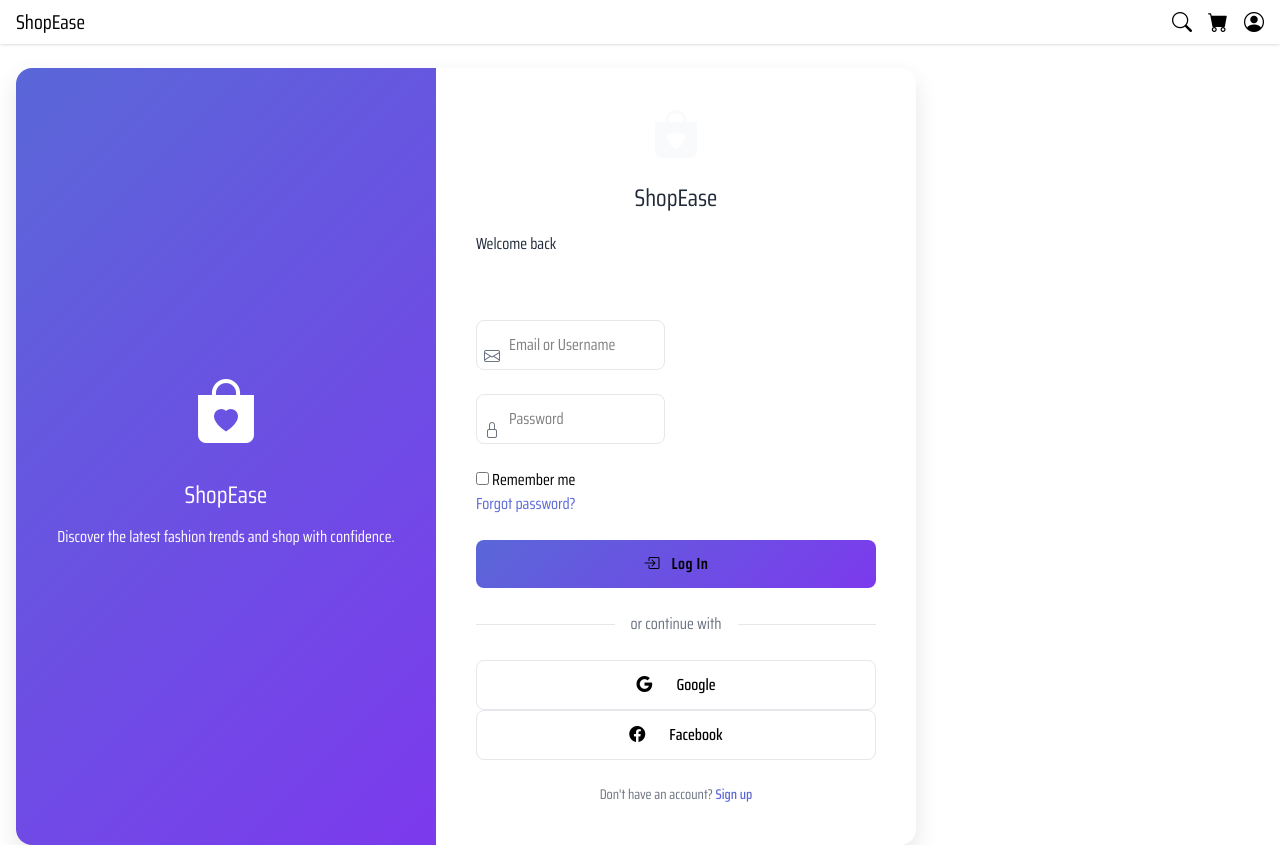
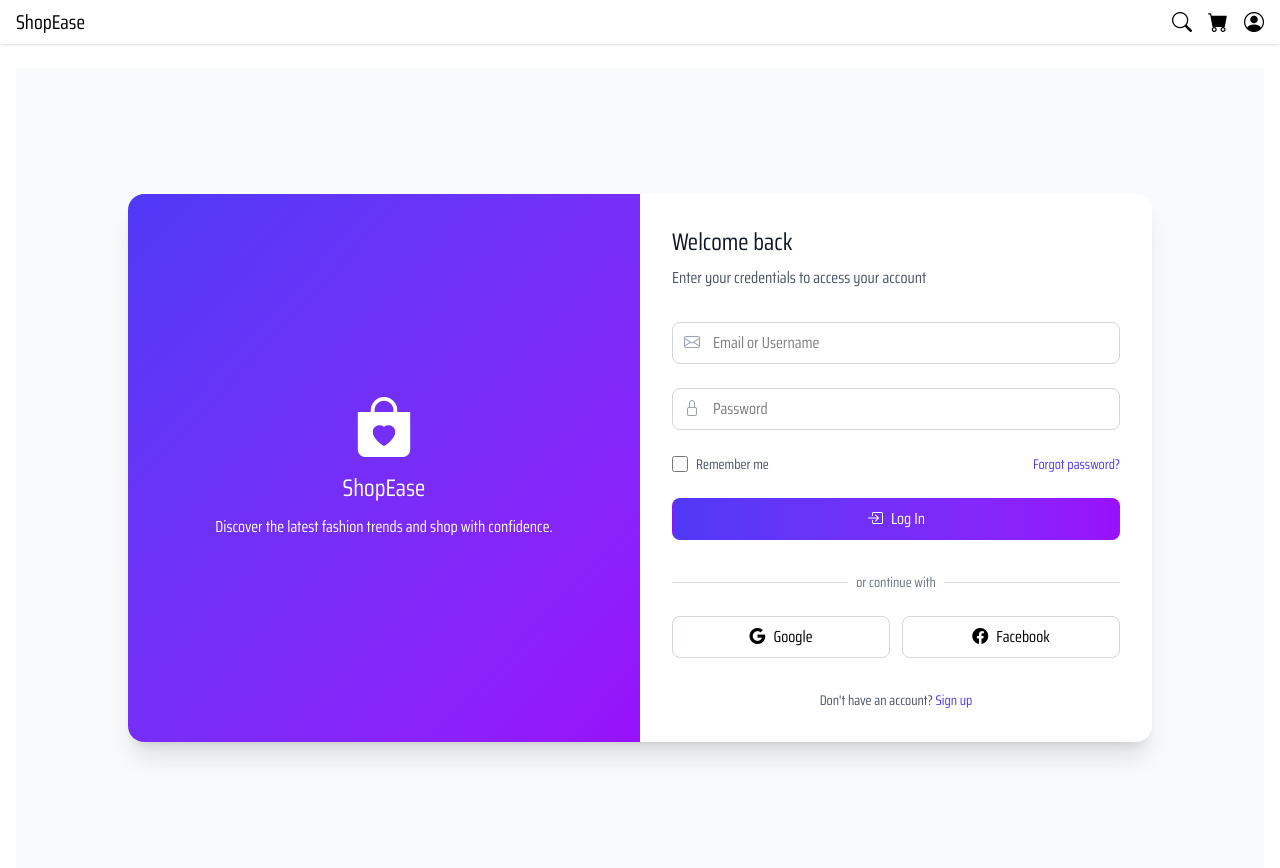
Before and after one commit to Sushan64/E-commerce, a Django app: page /login/ in a window 1280 px wide. Before the commit the page ends 845 px from the top, so only its background shows below. Run offline with Django 5.2, Linux system fonts and the light colour scheme.

Commit message:
Assistant checkpoint: Convert login page from Bootstrap to Tailwind
Assistant generated file changes:
- ecommerce/templates/ecommerce/login.html: Convert login page to Tailwind
- ecommerce/static/ecommerce/login.css: Remove custom CSS since using Tailwind

---

User prompt:

@ecommerce/static/ecommerce/login.css @ecommerce/templates/ecommerce/login.html I switched from Bootstrap to Tailwind. I need exact same design in tailwind. Convert the bootstrap or custom style into tailwind.

Replit-Commit-Author: Assistant
Replit-Commit-Session-Id: 3b29115d-6846-4486-ab0f-98d72344f999

```diff
--- a/ecommerce/static/ecommerce/login.css
+++ b/ecommerce/static/ecommerce/login.css
@@ -1,179 +1 @@
-:root {
-  --primary-color: #5a67d8;
-  --secondary-color: #7c3aed;
-  --accent-color: #c4b5fd;
-  --dark-color: #1f2937;
-  --light-color: #f9fafb;
-}
-
-
-
-.login-container {
-  max-width: 900px;
-  background-color: white;
-  border-radius: 16px;
-  overflow: hidden;
-  box-shadow: 0 10px 25px rgba(0, 0, 0, 0.1);
-}
-
-.login-header {
-  background: linear-gradient(135deg, var(--primary-color), var(--secondary-color));
-  padding: 2rem;
-  color: white;
-  text-align: center;
-}
-
-.login-form {
-  padding: 2.5rem;
-}
-
-.login-form .form-control {
-  padding: 0.75rem 1rem;
-  border-radius: 8px;
-  border: 1px solid #e5e7eb;
-  margin-bottom: 1.5rem;
-}
-
-.login-form .form-control:focus {
-  border-color: var(--accent-color);
-  box-shadow: 0 0 0 3px rgba(124, 58, 237, 0.15);
-}
-
-.input-icon-group {
-  position: relative;
-}
-
-.input-icon {
-  position: absolute;
-  left: 0.5rem;
-  top: 50%;
-  transform: translateY(-50%);
-  color: #6b7280;
-}
-
-.icon-input {
-  text-indent: 1rem;
-
-}
-
-.btn-login {
-  background: linear-gradient(135deg, var(--primary-color), var(--secondary-color));
-  border: none;
-  padding: 0.75rem 1.5rem;
-  border-radius: 8px;
-  font-weight: 600;
-  letter-spacing: 0.5px;
-  transition: all 0.3s ease;
-}
-
-.btn-login:hover {
-  transform: translateY(-2px);
-  box-shadow: 0 4px 12px rgba(90, 103, 216, 0.3);
-}
-
-.btn-login:active {
-  transform: translateY(0);
-}
-
-.brand-logo {
-  height: 40px;
-  margin-bottom: 1rem;
-}
-
-.divider {
-  display: flex;
-  align-items: center;
-  text-align: center;
-  margin: 1.5rem 0;
-  color: #6b7280;
-}
-
-.divider::before,
-.divider::after {
-  content: "";
-  flex: 1;
-  border-bottom: 1px solid #e5e7eb;
-}
-
-.divider::before {
-  margin-right: 1rem;
-}
-
-.divider::after {
-  margin-left: 1rem;
-}
-
-.social-login-btn {
-  display: flex;
-  align-items: center;
-  justify-content: center;
-  padding: 0.75rem;
-  border-radius: 8px;
-  border: 1px solid #e5e7eb;
-  background-color: white;
-  font-weight: 500;
-  transition: all 0.2s ease;
-}
-
-.social-login-btn:hover {
-  background-color: #f9fafb;
-  border-color: #d1d5db;
-}
-
-.social-login-btn i {
-  margin-right: 1.5rem;
-}
-
-.additional-links {
-  text-align: center;
-  margin-top: 1.5rem;
-  font-size: 0.875rem;
-  color: #6b7280;
-}
-
-.additional-links a {
-  color: var(--primary-color);
-  text-decoration: none;
-  font-weight: 500;
-}
-
-.additional-links a:hover {
-  text-decoration: underline;
-}
-
-.remember-me {
-  margin-bottom: 1.5rem;
-}
-
-.form-check-input:checked {
-  background-color: var(--primary-color);
-  border-color: var(--primary-color);
-}
-
-@media (min-width: 768px) {
-  .login-container {
-    display: flex;
-    max-width: 900px;
-  }
-
-  .login-hero {
-    flex: 1;
-    background: linear-gradient(135deg, var(--primary-color), var(--secondary-color));
-    display: flex;
-    align-items: center;
-    justify-content: center;
-    padding: 2rem;
-  }
-
-  .login-content {
-    flex: 1;
-    max-width: 500px;
-  }
-
-  .login-header {
-    background: none;
-    color: var(--dark-color);
-    text-align: left;
-    padding: 2rem 2.5rem 0;
-  }
-}
+/* All styles are now handled by Tailwind classes */
--- a/ecommerce/templates/ecommerce/login.html
+++ b/ecommerce/templates/ecommerce/login.html
@@ -1,80 +1,82 @@
+
 {% extends 'layout.html' %}
 {% load static %}
-{% block static %}
-<link rel="stylesheet" href="{% static 'ecommerce/login.css' %}">
-{% endblock %}
 {% block content %}
-<div class="login-container">
+<div class="min-h-screen flex items-center justify-center bg-gray-50 py-12 px-4 sm:px-6 lg:px-8">
+  <div class="max-w-5xl w-full flex bg-white rounded-2xl shadow-xl overflow-hidden">
     <!-- Hero Section - Only visible on desktop -->
-  <div class="login-hero d-none d-md-flex">
+    <div class="hidden md:flex flex-1 bg-gradient-to-br from-indigo-600 to-purple-600 p-12 items-center justify-center">
       <div class="text-center text-white">
-      <i class="bi bi-bag-heart-fill" style="font-size: 64px;"></i>
-      <h2 class="mt-4 fw-bold">ShopEase</h2>
+        <i class="bi bi-bag-heart-fill text-6xl"></i>
+        <h2 class="mt-4 text-3xl font-bold">ShopEase</h2>
         <p class="mt-3">Discover the latest fashion trends and shop with confidence.</p>
       </div>
     </div>
 
     <!-- Login Content -->
-  <div class="login-content">
-    <div class="login-header">
-      <!-- Mobile Logo - Only visible on mobile -->
-      <div class="d-md-none text-center mb-4">
-        <i class="bi bi-bag-heart-fill" style="font-size: 48px; color: var(--light-color);"></i>
-        <h2 class="fw-bold mt-2">ShopEase</h2>
+    <div class="w-full md:w-1/2 p-8">
+      <div class="mb-8">
+        <!-- Mobile Logo -->
+        <div class="md:hidden text-center mb-6">
+          <i class="bi bi-bag-heart-fill text-4xl text-gray-800"></i>
+          <h2 class="mt-2 text-2xl font-bold">ShopEase</h2>
         </div>
 
-      <h3 class="fw-bold">Welcome back</h3>
-      <p class="mb-0 text-white">Enter your credentials to access your account</p>
+        <h3 class="text-2xl font-bold text-gray-900">Welcome back</h3>
+        <p class="mt-2 text-gray-600">Enter your credentials to access your account</p>
       </div>
 
-    <div class="login-form">
-      <form>
-        <div class="input-icon-group">
-          <i class="bi bi-envelope input-icon"></i>
-          <input type="text" class="form-control icon-input" placeholder="Email or Username" required>
+      <form class="space-y-6">
+        <div class="relative">
+          <i class="bi bi-envelope absolute left-3 top-1/2 -translate-y-1/2 text-gray-400"></i>
+          <input type="text" class="w-full pl-10 pr-3 py-2 border border-gray-300 rounded-lg focus:outline-none focus:ring-2 focus:ring-indigo-500" placeholder="Email or Username" required>
         </div>
 
-        <div class="input-icon-group">
-          <i class="bi bi-lock input-icon"></i>
-          <input type="password" class="form-control icon-input" placeholder="Password" required>
+        <div class="relative">
+          <i class="bi bi-lock absolute left-3 top-1/2 -translate-y-1/2 text-gray-400"></i>
+          <input type="password" class="w-full pl-10 pr-3 py-2 border border-gray-300 rounded-lg focus:outline-none focus:ring-2 focus:ring-indigo-500" placeholder="Password" required>
         </div>
 
-        <div class="d-flex justify-content-between remember-me">
-          <div class="form-check">
-            <input class="form-check-input" type="checkbox" id="rememberMe">
-            <label class="form-check-label" for="rememberMe">
-              Remember me
-            </label>
+        <div class="flex items-center justify-between">
+          <div class="flex items-center">
+            <input type="checkbox" id="rememberMe" class="h-4 w-4 text-indigo-600 border-gray-300 rounded focus:ring-indigo-500">
+            <label for="rememberMe" class="ml-2 text-sm text-gray-600">Remember me</label>
           </div>
-          <a href="#" class="text-decoration-none" style="color: var(--primary-color);">Forgot password?</a>
+          <a href="#" class="text-sm text-indigo-600 hover:text-indigo-500">Forgot password?</a>
         </div>
 
-        <button type="submit" class="btn btn-primary btn-login w-100">
-          <i class="bi bi-box-arrow-in-right me-2"></i>
+        <button type="submit" class="w-full flex items-center justify-center py-2 px-4 border border-transparent rounded-lg text-white bg-gradient-to-r from-indigo-600 to-purple-600 hover:from-indigo-700 hover:to-purple-700 focus:outline-none focus:ring-2 focus:ring-offset-2 focus:ring-indigo-500 transform transition-transform duration-200 hover:-translate-y-0.5">
+          <i class="bi bi-box-arrow-in-right mr-2"></i>
           Log In
         </button>
       </form>
 
-      <div class="divider">or continue with</div>
+      <div class="mt-8">
+        <div class="relative">
+          <div class="absolute inset-0 flex items-center">
+            <div class="w-full border-t border-gray-300"></div>
+          </div>
+          <div class="relative flex justify-center text-sm">
+            <span class="px-2 bg-white text-gray-500">or continue with</span>
+          </div>
+        </div>
 
-      <div class="row g-3">
-        <div class="col-6">
-          <button class="social-login-btn w-100">
-            <i class="bi bi-google"></i>
+        <div class="mt-6 grid grid-cols-2 gap-3">
+          <button class="flex items-center justify-center py-2 px-4 border border-gray-300 rounded-lg hover:bg-gray-50 transition-colors">
+            <i class="bi bi-google mr-2"></i>
             Google
           </button>
-        </div>
-        <div class="col-6">
-          <button class="social-login-btn w-100">
-            <i class="bi bi-facebook"></i>
+          <button class="flex items-center justify-center py-2 px-4 border border-gray-300 rounded-lg hover:bg-gray-50 transition-colors">
+            <i class="bi bi-facebook mr-2"></i>
             Facebook
           </button>
         </div>
       </div>
 
-      <div class="additional-links">
-        Don't have an account? <a href="#">Sign up</a>
-      </div>
+      <p class="mt-8 text-center text-sm text-gray-600">
+        Don't have an account?
+        <a href="#" class="font-medium text-indigo-600 hover:text-indigo-500">Sign up</a>
+      </p>
     </div>
   </div>
 </div>
```
Lines whose indentation alone changed are shown as unchanged.
